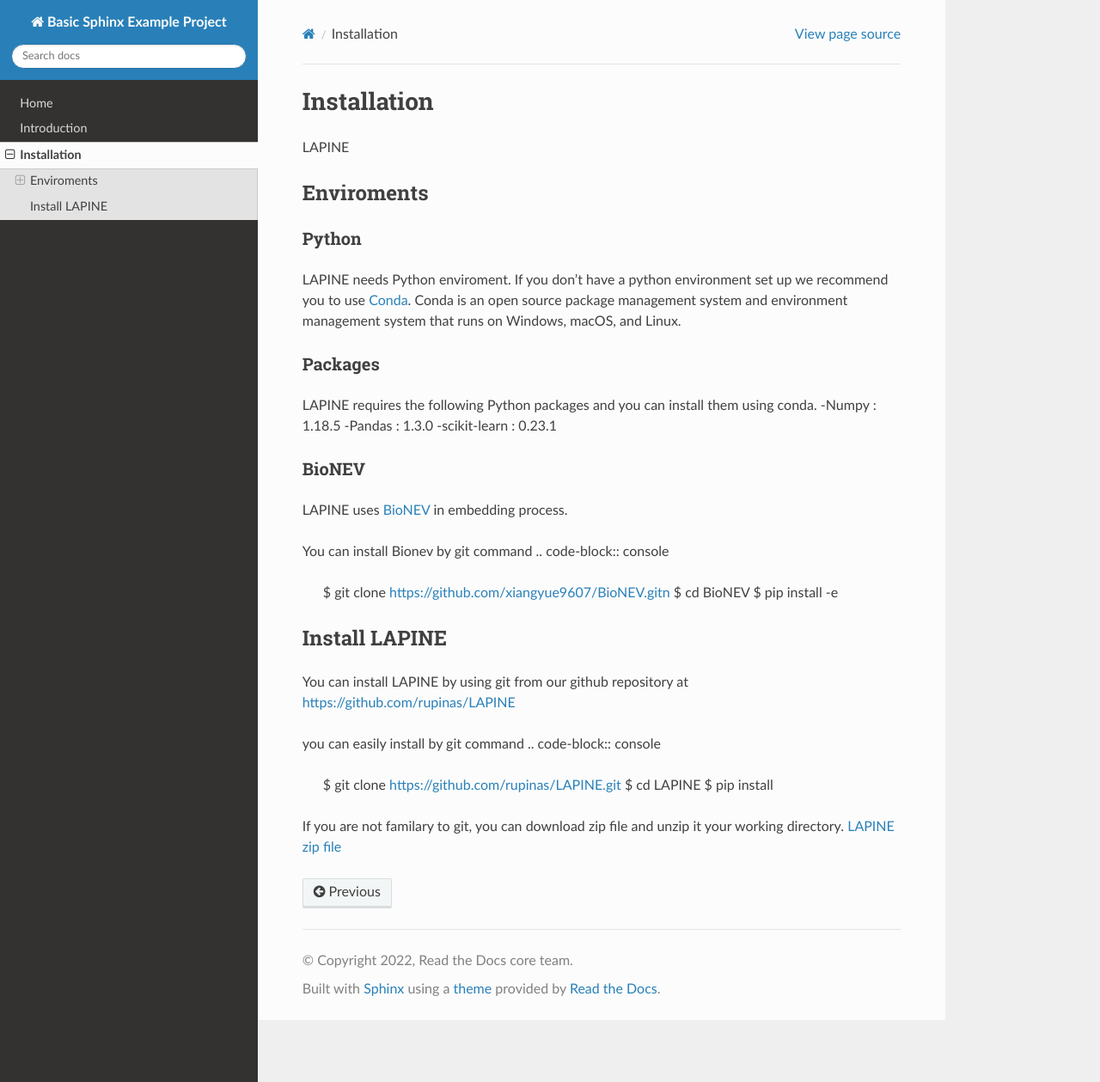
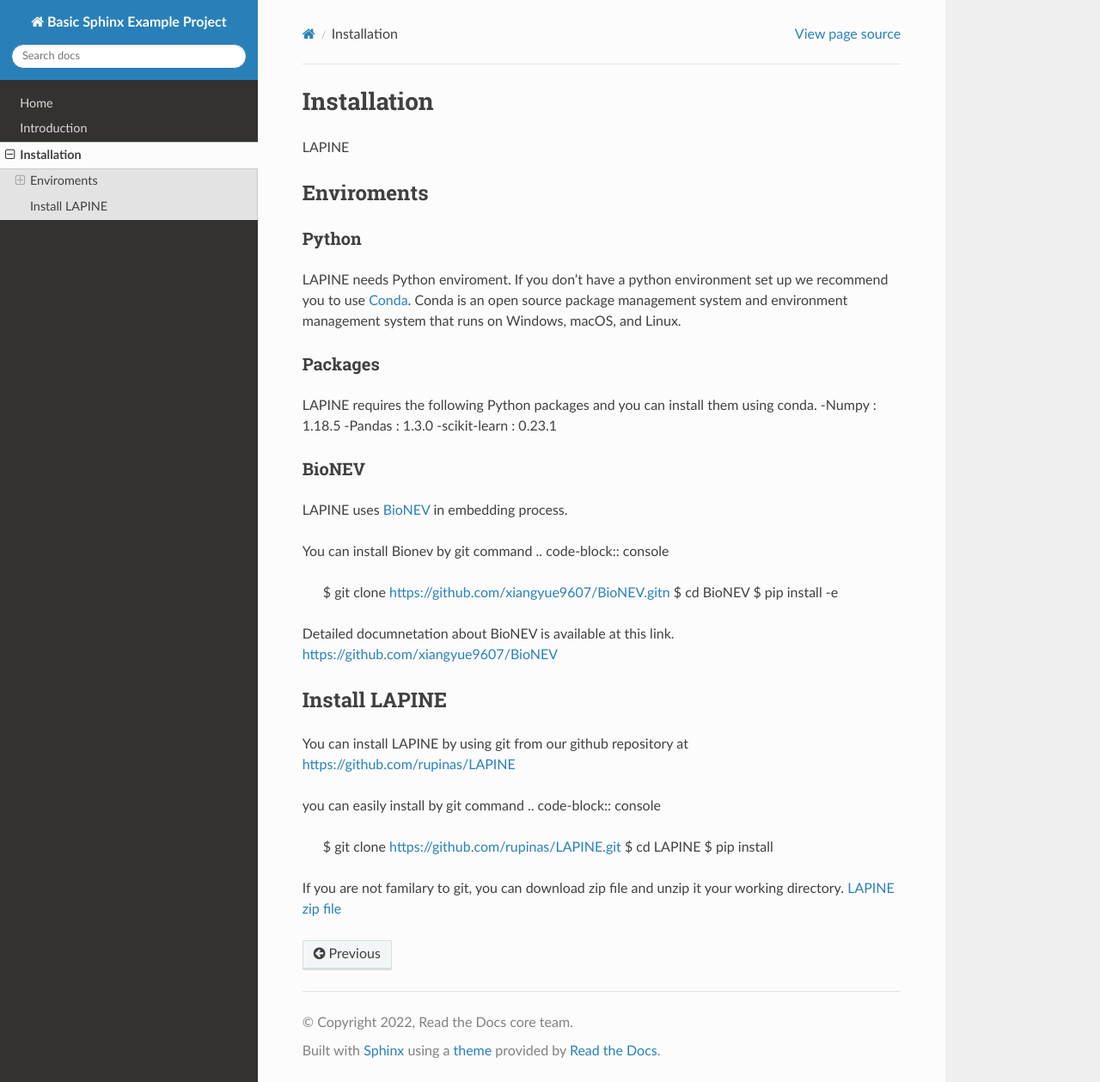
Before and after one commit to rupinas/LAPINE, a Sphinx documentation site: the page built from docs/installation.rst, in a window 1280 px wide and 1259 px high. Shown: the whole window at 86% size. Built offline with Sphinx 7.4.7 and the Read the Docs theme 2.0.0, drawn with Linux system fonts in a browser that asks for light colours; pages that are not in the unit, such as notebooks, are missing from menus.

Commit message:
Update installation.rst

```diff
--- a/docs/installation.rst
+++ b/docs/installation.rst
@@ -29,6 +29,9 @@ You can install Bionev by git command
     $ cd BioNEV
     $ pip install -e
 
+Detailed documnetation about BioNEV is available at this link.
+https://github.com/xiangyue9607/BioNEV
+
 
 Install LAPINE
 --------------
```
